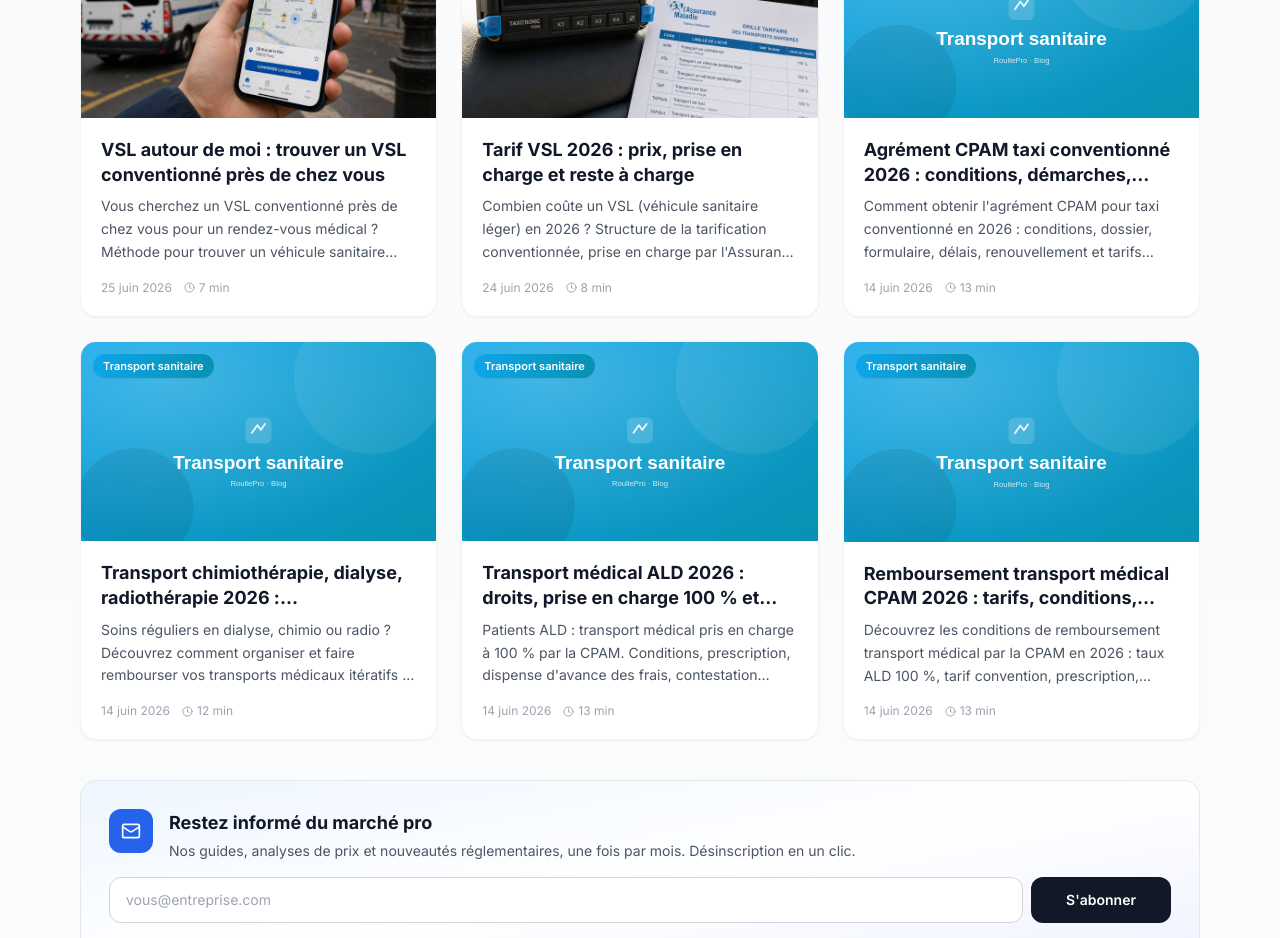
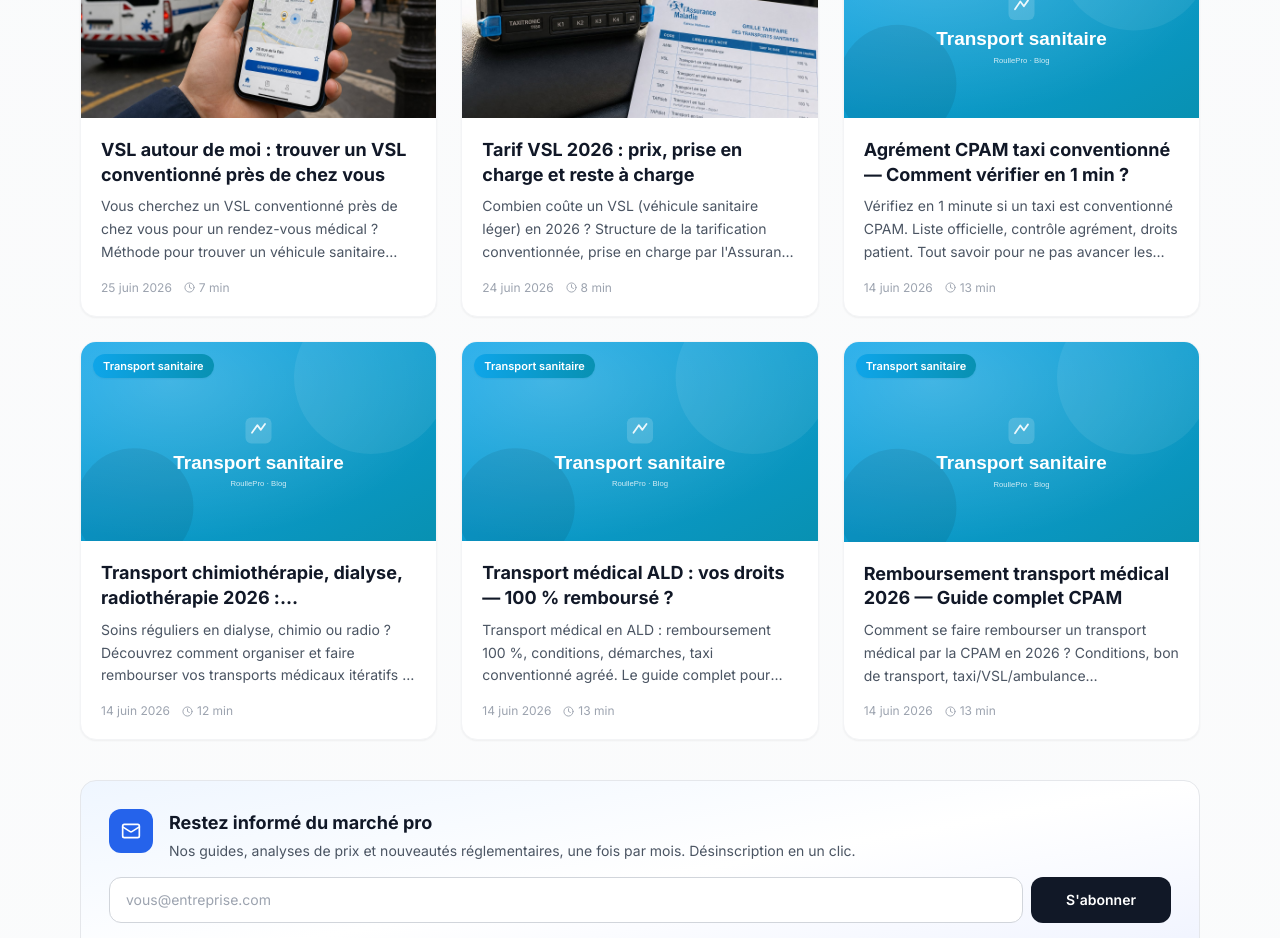
Before and after one commit to vidaluca77-cloud/roullepro, a Next.js app: page /blog in a window 1280 px wide. Shown: the part 1660-2598 px from the top of the page. Built offline with nearby package versions, Linux system fonts and the light colour scheme; no server answers.

Commit message:
seo(blog): optimise titles/meta 4 pages blog faible CTR
Co-Authored-By: Claude Opus 4.7 <noreply@anthropic.com>

```diff
--- a/src/app/guides/taxi-conventionne-convention-cpam-2025/page.tsx
+++ b/src/app/guides/taxi-conventionne-convention-cpam-2025/page.tsx
@@ -13,17 +13,18 @@ export const revalidate = 3600;
 
 const SLUG = "taxi-conventionne-convention-cpam-2025";
 const TITLE = "Taxi conventionné CPAM : nouvelle convention 2025-2027";
+const META_TITLE = "Taxi conventionné CPAM 2025 — Mise à jour 2026 incluse";
 const DESCRIPTION =
-  "Convention taxi CPAM 2025, nouvelle tarification, transport partagé obligatoire, SEFi 2027 : le guide complet pour les taxis conventionnés transport sanitaire.";
+  "Tout sur le taxi conventionné CPAM : convention 2025-2026, tarifs, remboursement, comment trouver un agréé. Guide actualisé avec les changements 2026.";
 const PUBLISHED_AT = "2026-05-18T08:00:00Z";
 const UPDATED_AT = "2026-05-18T08:00:00Z";
 
 export const metadata: Metadata = {
-  title: TITLE,
+  title: META_TITLE,
   description: DESCRIPTION,
   alternates: { canonical: `/guides/${SLUG}` },
   openGraph: {
-    title: TITLE,
+    title: META_TITLE,
     description: DESCRIPTION,
     type: "article",
     publishedTime: PUBLISHED_AT,
--- a/src/lib/blog-medical-A.ts
+++ b/src/lib/blog-medical-A.ts
@@ -5,10 +5,10 @@ export const ARTICLES: BlogPost[] = [
   // ============================================================
   {
     slug: "remboursement-transport-medical",
-    title: "Remboursement transport médical CPAM 2026 : tarifs, conditions, démarches",
+    title: "Remboursement transport médical 2026 — Guide complet CPAM",
     h1: "Remboursement transport médical CPAM 2026 — Guide complet des taux, conditions et démarches",
     excerpt:
-      "Découvrez les conditions de remboursement transport médical par la CPAM en 2026 : taux ALD 100 %, tarif convention, prescription, démarches simplifiées.",
+      "Comment se faire rembourser un transport médical par la CPAM en 2026 ? Conditions, bon de transport, taxi/VSL/ambulance conventionnés. Guide complet et à jour.",
     category: "Transport sanitaire",
     date: "2026-06-14",
     readingTime: 13,
--- a/src/lib/blog-medical-C.ts
+++ b/src/lib/blog-medical-C.ts
@@ -5,10 +5,10 @@ export const ARTICLES: BlogPost[] = [
   // ============================================================
   {
     slug: "transport-medical-ald-droits",
-    title: "Transport médical ALD 2026 : droits, prise en charge 100 % et démarches",
+    title: "Transport médical ALD : vos droits — 100 % remboursé ?",
     h1: "Transport médical pour patients en ALD — Droits et prise en charge à 100 % en 2026",
     excerpt:
-      "Patients ALD : transport médical pris en charge à 100 % par la CPAM. Conditions, prescription, dispense d'avance des frais, contestation refus.",
+      "Transport médical en ALD : remboursement 100 %, conditions, démarches, taxi conventionné agréé. Le guide complet pour patients en affection longue durée 2026.",
     category: "Transport sanitaire",
     date: "2026-06-14",
     readingTime: 13,
--- a/src/lib/blog-medical-D.ts
+++ b/src/lib/blog-medical-D.ts
@@ -209,10 +209,10 @@ Essai 14 jours sans carte bancaire, à partir de 14,90 €/mois.
   // ============================================================
   {
     slug: "agrement-cpam-taxi-conventionne",
-    title: "Agrément CPAM taxi conventionné 2026 : conditions, démarches, formulaire",
+    title: "Agrément CPAM taxi conventionné — Comment vérifier en 1 min ?",
     h1: "Agrément CPAM taxi conventionné — Conditions, démarches et formulaire 2026",
     excerpt:
-      "Comment obtenir l'agrément CPAM pour taxi conventionné en 2026 : conditions, dossier, formulaire, délais, renouvellement et tarifs convention.",
+      "Vérifiez en 1 minute si un taxi est conventionné CPAM. Liste officielle, contrôle agrément, droits patient. Tout savoir pour ne pas avancer les frais.",
     category: "Transport sanitaire",
     date: "2026-06-14",
     readingTime: 13,
```
